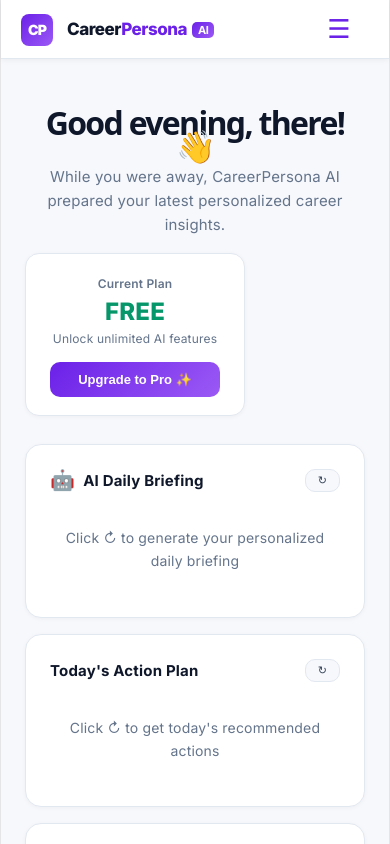
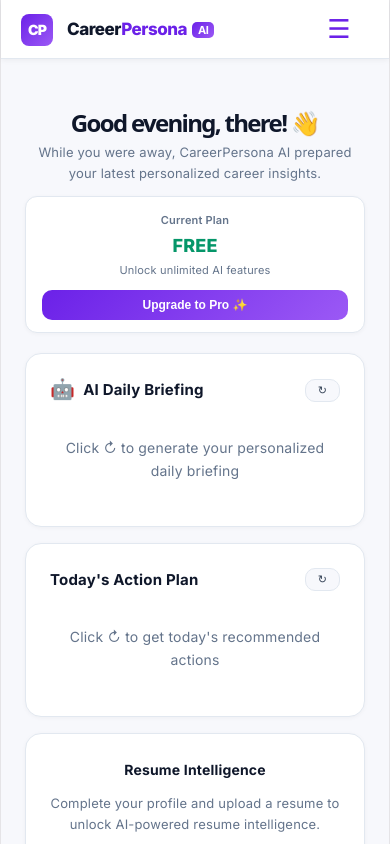
Before and after one commit to careerpersona/CareerPersona-AI, a React (Vite) app: page /#dashboard in a window 390 px wide. Shown: the top 844 px of the page. Built offline with nearby package versions, Linux system fonts and the light colour scheme; sample sign-in values are in the browser's storage.

Commit message:
fix: compact plan card, responsive hero, dashboard default, scroll to top

```diff
--- a/src/App.jsx
+++ b/src/App.jsx
@@ -314,18 +314,18 @@
   return (
     <div>
       {/* WELCOME HERO */}
-      <div style={{ display: "flex", justifyContent: "space-between", alignItems: "flex-start", marginBottom: 28, flexWrap: "wrap", gap: 16 }}>
-        <div style={{ flex: 1, minWidth: 280 }}>
-          <h1 style={{ fontSize: 32, fontWeight: 800, color: C.text, marginBottom: 8 }}>
+      <div className="hero-section" style={{ display: "flex", justifyContent: "space-between", alignItems: "flex-start", marginBottom: 28, flexWrap: "wrap", gap: 16 }}>
+        <div className="hero-left" style={{ flex: 1, minWidth: 280 }}>
+          <h1 className="hero-greeting" style={{ fontSize: 32, fontWeight: 800, color: C.text, marginBottom: 8 }}>
             {(() => { const h = new Date().getHours(); return h < 12 ? "Good morning" : h < 17 ? "Good afternoon" : "Good evening"; })()}, {profile?.full_name?.split(" ")[0] || "there"}! 👋
           </h1>
-          <p style={{ color: C.textMuted, fontSize: 15, lineHeight: 1.6 }}>While you were away, CareerPersona AI prepared your latest personalized career insights.</p>
-        </div>
-        <div style={{ background: "#fff", border: `1px solid ${C.border}`, borderRadius: 14, padding: "18px 24px", minWidth: 220, boxShadow: "0 1px 4px rgba(0,0,0,0.04)" }}>
-          <div style={{ fontSize: 12, color: C.textMuted, fontWeight: 600, marginBottom: 4 }}>Current Plan</div>
-          <div style={{ fontSize: 24, fontWeight: 800, color: (profile?.plan || "free").toUpperCase() === "PRO" ? C.purple : C.green, marginBottom: 4 }}>{(profile?.plan || "free").toUpperCase()}</div>
-          <div style={{ fontSize: 12, color: C.textMuted, marginBottom: 12 }}>{(profile?.plan || "free").toUpperCase() === "PRO" ? "All AI features unlocked" : "Unlock unlimited AI features"}</div>
-          <Btn variant={(profile?.plan || "free").toUpperCase() === "PRO" ? "secondary" : "primary"} style={{ width: "100%", justifyContent: "center", padding: "10px", fontSize: 13 }} onClick={() => setPage("pricing")}>{(profile?.plan || "free").toUpperCase() === "PRO" ? "Manage Plan" : "Upgrade to Pro ✨"}</Btn>
+          <p className="hero-subtitle" style={{ color: C.textMuted, fontSize: 15, lineHeight: 1.6 }}>While you were away, CareerPersona AI prepared your latest personalized career insights.</p>
+        </div>
+        <div className="plan-card" style={{ background: "#fff", border: `1px solid ${C.border}`, borderRadius: 12, padding: "12px 16px", minWidth: 160, maxWidth: 180, boxShadow: "0 1px 4px rgba(0,0,0,0.04)" }}>
+          <div style={{ fontSize: 11, color: C.textMuted, fontWeight: 600, marginBottom: 2 }}>Current Plan</div>
+          <div style={{ fontSize: 18, fontWeight: 800, color: (profile?.plan || "free").toUpperCase() === "PRO" ? C.purple : C.green, marginBottom: 2 }}>{(profile?.plan || "free").toUpperCase()}</div>
+          <div style={{ fontSize: 11, color: C.textMuted, marginBottom: 8 }}>{(profile?.plan || "free").toUpperCase() === "PRO" ? "All features unlocked" : "Unlock unlimited AI features"}</div>
+          <Btn variant={(profile?.plan || "free").toUpperCase() === "PRO" ? "secondary" : "primary"} style={{ width: "100%", justifyContent: "center", padding: "8px", fontSize: 12 }} onClick={() => setPage("pricing")}>{(profile?.plan || "free").toUpperCase() === "PRO" ? "Manage Plan" : "Upgrade to Pro ✨"}</Btn>
         </div>
       </div>
 
@@ -2427,7 +2427,7 @@
     const hash = window.location.hash.replace("#", "");
     if (hash && validPages.has(hash)) return hash;
     try { const stored = localStorage.getItem("cp_active_page"); if (stored) { const p = JSON.parse(stored); if (validPages.has(p)) return p; } } catch {}
-    return "resume";
+    return "dashboard";
   };
 
   const [page, setPageRaw] = useState(getInitialPage);
@@ -2441,6 +2441,9 @@
       window.history.pushState({ page: p }, "", "#" + p);
     }
   }, []);
+
+  // Scroll to top on every page change
+  useEffect(() => { window.scrollTo(0, 0); }, [page]);
 
   // Handle browser Back/Forward
   useEffect(() => {
@@ -2454,7 +2457,7 @@
     return () => window.removeEventListener("popstate", onPop);
   }, []);
 
-  const handleLogin = (u) => { login(u); setProfile(u); };
+  const handleLogin = (u) => { login(u); setProfile(u); setPage("dashboard"); };
   const handleLogout = () => { logout(); setProfile(null); };
   const updateProfile = (updates) => { const updated = { ...profile, ...updates }; setProfile(updated); localStorage.setItem("cp_user", JSON.stringify(updated)); };
   const handleSaveApp = (app) => setApplications(p => [app, ...p]);
@@ -2498,6 +2501,15 @@
   .desktop-nav { display: none !important; }
   .hamburger-btn { display: block !important; }
   .mobile-logo-row { justify-content: flex-start !important; padding: 14px 72px 12px 20px !important; }
+  .hero-section { flex-direction: column !important; gap: 12px !important; margin-bottom: 20px !important; }
+  .hero-section .plan-card { max-width: 100% !important; min-width: 100% !important; }
+  .hero-greeting { font-size: 24px !important; }
+  .hero-subtitle { font-size: 13px !important; }
+  .hero-left { min-width: auto !important; }
+}
+@media (min-width: 701px) and (max-width: 1024px) {
+  .hero-greeting { font-size: 28px !important; }
+  .hero-section { gap: 12px !important; }
 }
 @media (min-width: 701px) {
   .hamburger-btn { display: none !important; }
```
